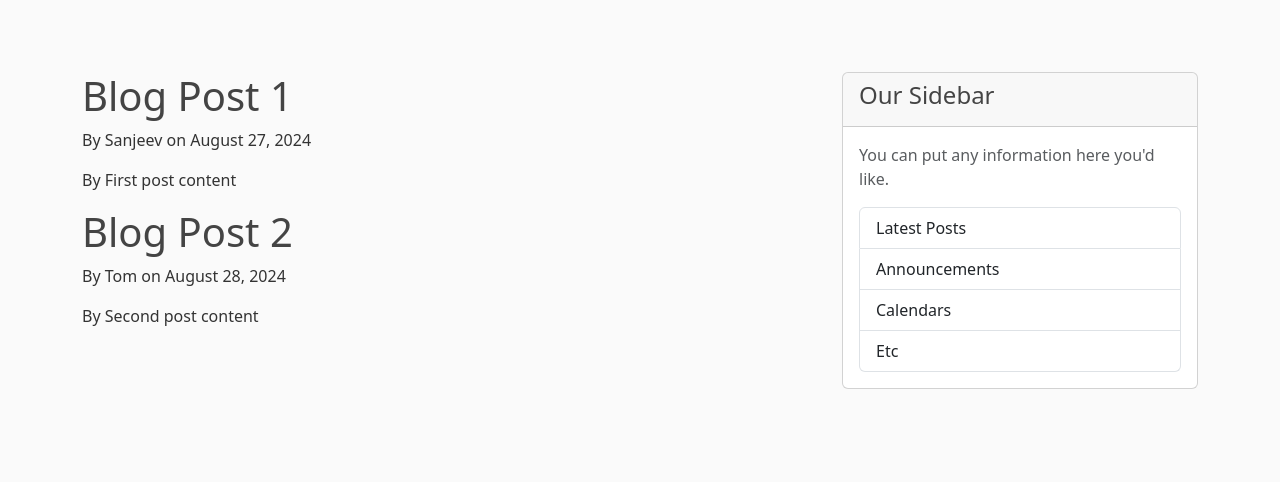
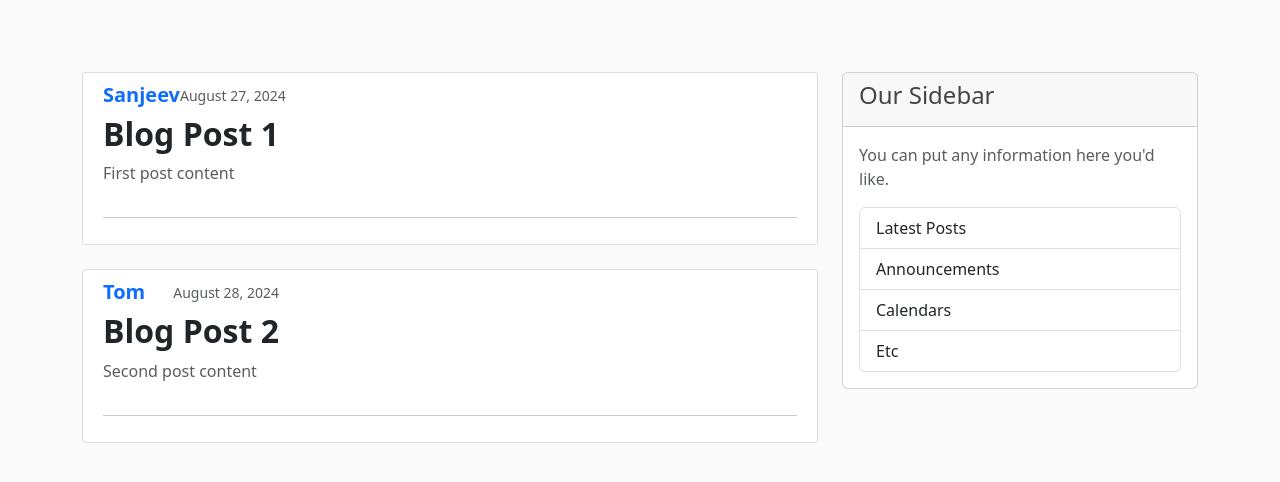
Before and after one commit to sanjeevz3009/Django-Blog-Site-2024, a Django app: page / in a window 1280 px wide. Shown: the part 56-538 px from the top of the page. Run offline with Django 5.2, Linux system fonts and the light colour scheme.

Commit message:
Base layout finished

```diff
--- a/blogApp/templates/blogApp/about.html
+++ b/blogApp/templates/blogApp/about.html
@@ -1,5 +1,5 @@
 {% extends "blogApp/base.html" %}
 
 {% block content %}
-  <h1>About Page</h1>
+<h1>About Page</h1>
 {% endblock %}
--- a/blogApp/templates/blogApp/base.html
+++ b/blogApp/templates/blogApp/base.html
@@ -27,10 +27,10 @@
         <div class="collapse navbar-collapse" id="navbarToggle">
           <ul class="navbar-nav me-auto mb-2 mb-lg-0">
             <li class="nav-item">
-              <a class="nav-link active" aria-current="page" href="/">Home</a>
+              <a class="nav-link active" aria-current="page" href="{% url 'blog-home' %}">Home</a>
             </li>
             <li class="nav-item">
-              <a class="nav-link" href="/about">About</a>
+              <a class="nav-link" href="{% url 'blog-about' %}">About</a>
             </li>
           </ul>
           <ul class="navbar-nav ms-auto">
--- a/blogApp/templates/blogApp/home.html
+++ b/blogApp/templates/blogApp/home.html
@@ -1,7 +1,19 @@
 {% extends "blogApp/base.html" %}
 
-{% block content %} {% for post in posts %}
-    <h1>{{ post.title }}</h1>
-    <p>By {{ post.author }} on {{ post.date_posted }}</p>
-    <p>By {{ post.content }}</p>
-{% endfor %} {% endblock %}
+{% block content %}
+{% for post in posts %}
+<article class="content-section mb-4">
+    <div class="d-flex align-items-start mb-3">
+        <div class="media-body">
+            <div class="d-flex justify-content-between align-items-center mb-2">
+                <h5 class="mb-0"><a class="fw-bold text-decoration-none" href="#">{{ post.author }}</a></h5>
+                <small class="text-muted">{{ post.date_posted }}</small>
+            </div>
+            <h2 class="article-title fw-semibold mb-2"><a class="text-dark text-decoration-none" href="#">{{ post.title }}</a></h2>
+            <p class="article-content text-muted">{{ post.content|truncatewords:50 }}</p>
+        </div>
+    </div>
+    <hr>
+</article>
+{% endfor %}
+{% endblock %}
```
